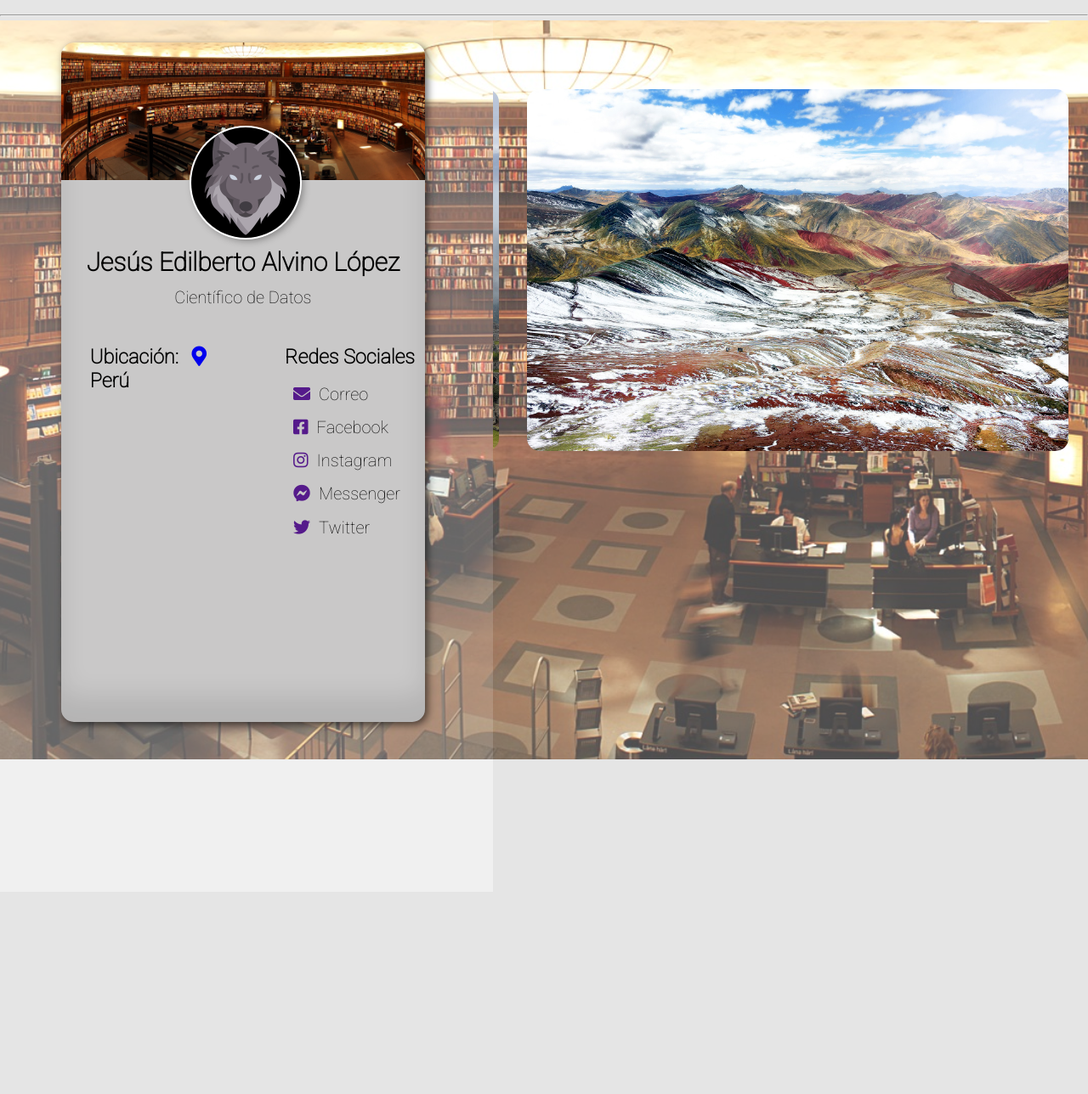
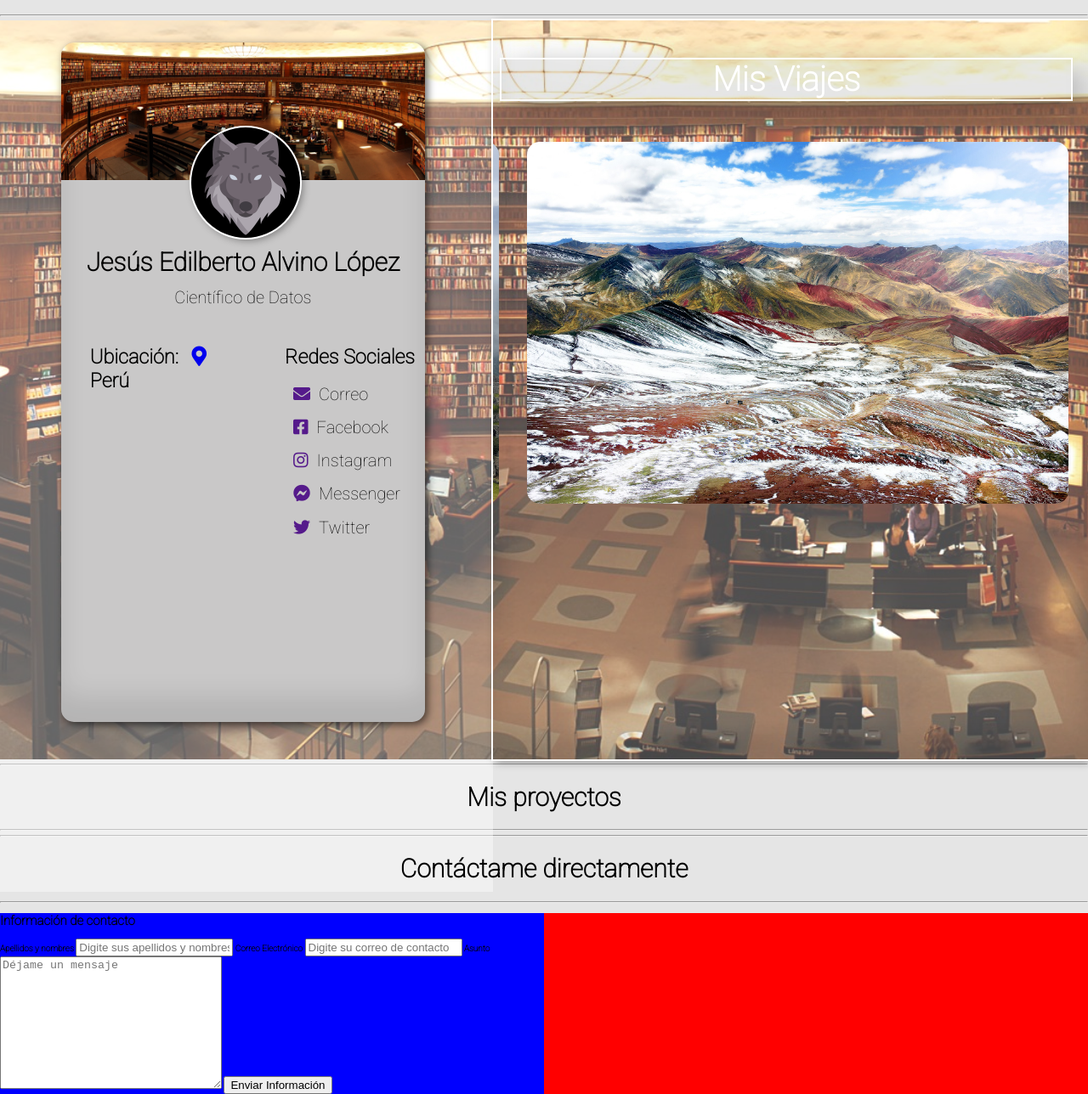
Before and after one commit to J07L2020/hypersite, a plain HTML site: page index.html in a window 1280 px wide. Shown: the part 884-2172 px from the top of the page at 85% size. Before the commit the page ends 1934 px from the top, so only its background shows below. Drawn offline with Linux system fonts and the light colour scheme; grey boxes are pictures that could not be loaded.

Commit message:
Modificación de la carpeta css

```diff
--- /dev/null
+++ b/css/contacto.css
@@ -0,0 +1,8 @@
+.main_section3{
+    margin: 0;
+    background-color: red;
+}
+.main_section--contacto{
+    background-color:blue;
+    width: 50%;
+}
--- a/css/header.css
+++ b/css/header.css
@@ -27,6 +27,7 @@
     --griss-claro: rgba(0,0,0,0.1);
     --griss-mas-claro: rgba(0,0,0,0.01);
 }
+
 
 html{
     font-size:62.5%;
--- a/css/seccion_perfil.css
+++ b/css/seccion_perfil.css
@@ -89,15 +89,34 @@
 .main .main_section1 .main_section--imagenes{
     background: var(--griss-mas-claro);
     width: 100%;
-    padding-top: 5.5%;
+    padding-top: 1%;
     overflow: hidden; /*desaparezcan las imagenes*/
     padding-right: 3rem;
     background: rgba(255, 255, 255, 0.3);
+    box-shadow:
+       inset 0 -3em 3em rgba(0,0,0,0.1),
+             0 0  0 2px rgb(255,255,255),
+             0.3em 0.3em 1em rgba(0,0,0,0.4);
+    overflow: hidden;
+}
+
+.main .main_section1 .main_section--imagenes h2{
+    width: 100%;
+    font-size: 4rem;
+    text-align:center;
+    color:white;
+    margin-left: 1.5%;
+    box-shadow:
+       inset 0 -3em 3em rgba(0,0,0,0.1),
+             0 0  0 2px rgb(255,255,255),
+             0.3em 0.3em 1em rgba(0,0,0,0.4);
+    overflow: hidden;
 }
 
 .main .main_section1 .main_section--imagenes div{
     width: 100%;
     height: 100%;
+    padding-top: 1%;
 }
 
 .main .main_section1 .main_section--imagenes ul{
--- a/index.html
+++ b/index.html
@@ -4,6 +4,10 @@
     <meta charset="UTF-8">
     <meta http-equiv="X-UA-Compatible" content="IE=edge">
     <meta name="viewport" content="width=device-width, initial-scale=1.0">
+    <!-- Descripción del tipo de página que es esta -->
+    <meta name="description" content="Esta página es un portafolio mío">
+    <!-- Busque y posicione nuestra página en internet, osea pueda ser visible con mejor posicionamiento del index -->
+    <meta name="robots" content="index,follow">
     <!-- Link del font family -->
     <link rel="preconnect" href="https://fonts.googleapis.com">
     <link rel="preconnect" href="https://fonts.gstatic.com" crossorigin>
@@ -18,15 +22,11 @@
     <link rel="stylesheet" href="./css/portada.css">
     <!-- Link de estilos de perfil -->
     <link rel="stylesheet" href="./css/seccion_perfil.css">
+    <!-- Link de estilos del formulario de contacto -->
+    <link rel="stylesheet" href="./css/contacto.css">
     <!-- carpeta de iconos -->
     <link href="./fontawesome-free-5.15.4-web/css/all.css" rel="stylesheet">
-    <!-- <script defer src="/your-path-to-fontawesome/js/all.js"></script>
-    <link href="/your-path-to-fontawesome/css/fontawesome.css" rel="stylesheet">
-    <link href="/your-path-to-fontawesome/css/brands.css" rel="stylesheet">
-    <link href="/your-path-to-fontawesome/css/solid.css" rel="stylesheet">
-    <script defer src="/your-path-to-fontawesome/js/brands.js"></script>
-    <script defer src="/your-path-to-fontawesome/js/solid.js"></script>
-    <script defer src="/your-path-to-fontawesome/js/fontawesome.js"></script> -->
+
     <title>MiPortafolio</title>
 </head>
 <body>
@@ -39,8 +39,8 @@
         <nav class="navbar">
             <a href="/" rel="nofollow" rel="noopener" rel="noreference">Inicio</a>
             <a href="#sobre_mi" rel="nofollow" rel="noopener" rel="noreference">Sobre Mi</a>
-            <a href="/" rel="nofollow" rel="noopener" rel="noreference">Clientes</a>
-            <a href="/" rel="nofollow" rel="noopener" rel="noreference">Contactos</a>
+            <a href="#proyectos" rel="nofollow" rel="noopener" rel="noreference">Proyectos</a>
+            <a href="#contacto" rel="nofollow" rel="noopener" rel="noreference">Contacto</a>
         </nav>
     </header>
 
@@ -87,18 +87,49 @@
                 </div>
             </div>
             <div class="main_section--imagenes">
+                <h2>Mis Viajes</h2>
                 <div>
                     <ul>
-                        <li><img src="images/img1.jpg" alt=""></li>
-                        <li><img src="images/img2.jpg" alt=""></li>
-                        <li><img src="images/img3.jpg" alt=""></li>
-                        <li><img src="images/img4.jpg" alt=""></li>
+                        <li><a href=""><img src="images/img1.jpg" alt=""></a></li>
+                        <li><a href=""><img src="images/img2.jpg" alt=""></a></li>
+                        <li><a href=""><img src="images/img3.jpg" alt=""></a></li>
+                        <li><a href=""><img src="images/img4.jpg" alt=""></a></li>
                     </ul>
                 </div>
             </div>
         </section>
+        <hr id="proyectos">
+        <h1>Mis proyectos</h1>
+        <hr>
         <section>
 
+        </section>
+        <hr id="contacto">
+        <h1>Contáctame directamente</h1>
+        <hr>
+        <section id="main_section3" class="main_section3">
+            <div class="main_section--contacto">
+                <form action="" class="form">
+                    <h2>Información de contacto</h2>
+                    <div class="form_container">
+                        <label for="persona">
+                            <span>Apellidos y nombres</span>
+                            <input type="text" id="persona" placeholder="Digite sus apellidos y nombres" autocomplete="name" required>
+                        </label>
+                        <label for="correo">
+                            <span>Correo Electrónico</span>
+                            <input type="email" id="correo" placeholder="Digite su correo de contacto" autocomplete="email" required>
+                        </label>
+                        <label for="asunto">
+                            <span>Asunto</span>
+                            <textarea name="asunto" id="asunto" cols="30" rows="10" placeholder="Déjame un mensaje" required></textarea>
+                        </label>
+                        <label for="boton">
+                            <button id="boton" type="submit">Enviar Información</button>
+                        </label>
+                    </div>
+                </form>
+            </div>
         </section>
     </main>
 
```
